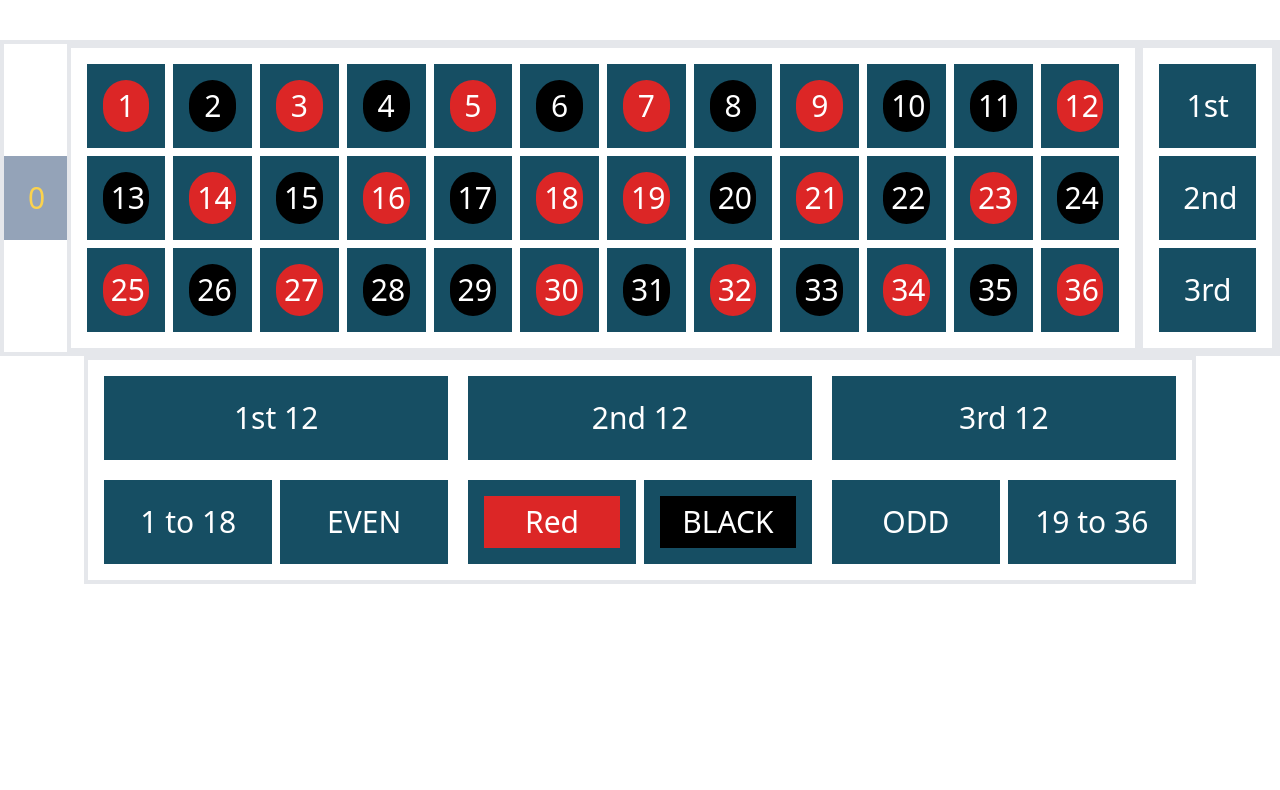
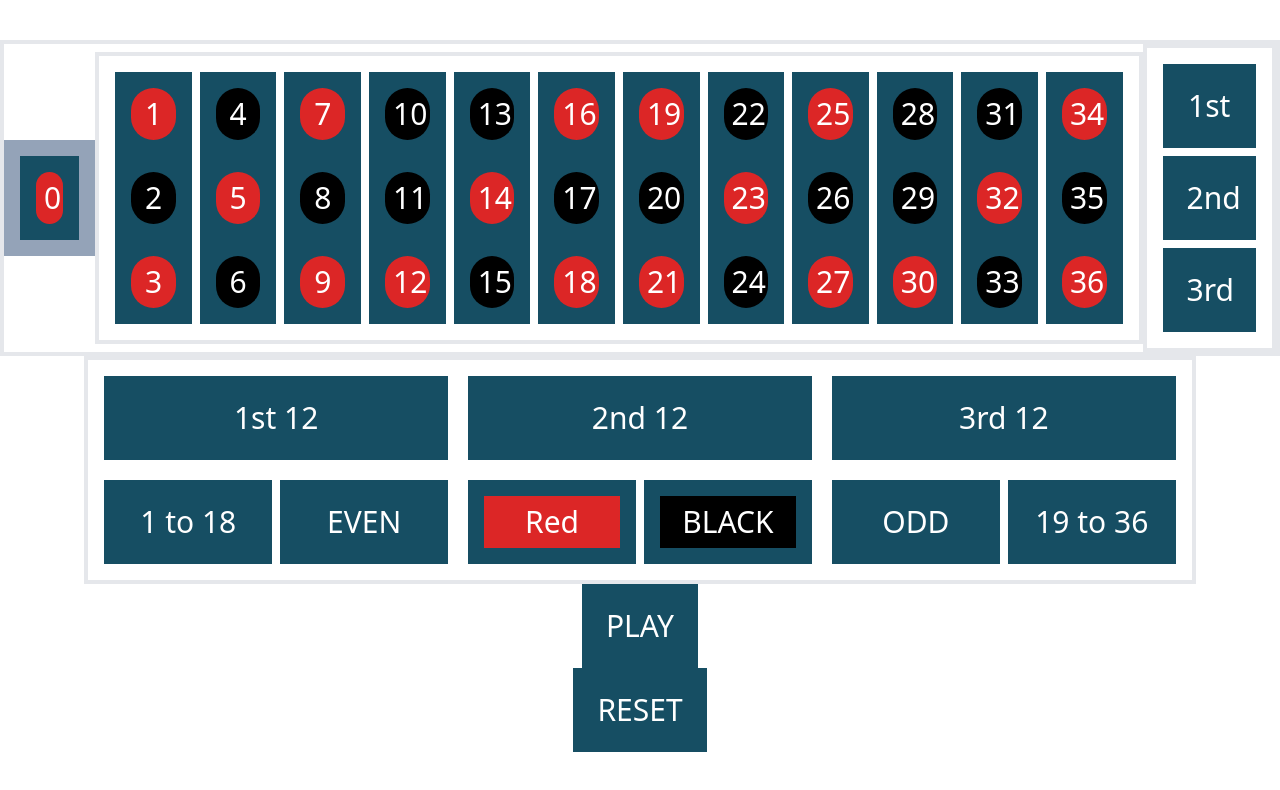
Before and after one commit to asmii123/roulette-with-tailwind, a React (Create React App) app: page / in a window 1280 px wide. Shown: the top 790 px of the page. Built offline with nearby package versions, Linux system fonts and the light colour scheme.

Commit message:
Logical fixes

```diff
--- a/src/components/rouletteButton.jsx
+++ b/src/components/rouletteButton.jsx
@@ -1,26 +1,64 @@
-import React from "react";
+/* eslint-disable react-hooks/exhaustive-deps */
+import React, { useEffect, useState } from "react";
 
+const BLACK_ELEMENTS = [
+    2, 4, 6, 8, 11, 10, 13, 15, 17, 20, 22, 24, 26, 28, 29, 31, 33, 35,
+];
 
-export default function RouletteButton(id,number,color,setColor,selectedStatus){
+export default function RouletteButton({
+    id,
+    selectedPositions,
+    setSelectedPositions,
+}) {
+    const [isSelected, setIsSelected] = useState(false);
+    useEffect(() => {
+        // console.log(selectedPositions)
+        if (selectedPositions.indexOf(id) >= 0) {
+            setIsSelected(true);
+        } else {
+            setIsSelected(false);
+        }
+    }, [selectedPositions]);
 
-    const handleIndividualSelection = () => {
-        selectedStatus=true;
-      };
+    const updateSelectedPosition = (e) => {
+        const _selectedPosition = Number(e.target.id);
+        const _selectedPositions = selectedPositions;
+        const _index = _selectedPositions.indexOf(_selectedPosition);
 
+        if (_index >= 0) {
+            _selectedPositions.splice(_index, 1);
+        } else {
+            _selectedPositions.push(_selectedPosition);
+        }
+        setSelectedPositions(_selectedPositions);
+        setIsSelected(!isSelected);
+        // console.log(_selectedPositions);
+    };
 
-
-
-    return(
-        // <div>
-            <button
-                      className="text-center"
-                      id={id}
-                      onClick={handleIndividualSelection}
-                      color={selectedStatus==true? 'amber-300':'cyan-900'}
-                    >
-                      <h1 className="text-3xl p-2 text-white">{number}</h1>
-                    </button>
-
-        // </div>
-    )
+    return (
+        <div
+            className={
+                isSelected
+                    ? `box-boder  p-4 border-slate-500 bg-cyan-300`
+                    : `box-boder  p-4  border-slate-500 bg-cyan-900`
+            }
+        >
+            <div
+                className={
+                    BLACK_ELEMENTS.includes(id)
+                        ? "rounded-full   text-center bg-black "
+                        : "rounded-full   text-center bg-red-600 "
+                }
+            >
+                <button
+                    id={id}
+                    onClick={updateSelectedPosition}
+                    color={isSelected ? "amber-300" : "cyan-900"}
+                >
+                    <h1 className="text-3xl p-2 text-white">{id}</h1>
+                    {/* {id} */}
+                </button>
+            </div>
+        </div>
+    );
 }
--- a/src/components/rouletteTable.jsx
+++ b/src/components/rouletteTable.jsx
@@ -3,155 +3,122 @@ import { useEffect } from "react";
 
 import RouletteButton from "./rouletteButton";
 
-export default function RouletteTable() {
-  const [selected, setSelected] = React.useState([]);
-  const [color, setColor] = React.useState("cyan-900");
-
-  //   const numbers = [
-  //     1, 2, 3, 4, 5, 6, 7, 8, 9, 10, 11, 12, 13, 14, 15, 16, 17, 18, 19, 20, 21,
-  //     22, 23, 24, 25, 26, 27, 28, 29, 30, 31, 32, 33, 34, 35, 36,
-  //   ];
-
-  const numbers = [
-    { id: 1, num: 1, selectedState: false },
-    { id: 2, num: 2, selectedState: false },
-    { id: 3, num: 3, selectedState: false },
-    { id: 4, num: 4, selectedState: false },
-    { id: 5, num: 5, selectedState: false },
-    { id: 6, num: 6, selectedState: false },
-    { id: 7, num: 7, selectedState: false },
-    { id: 8, num: 8, selectedState: false },
-    { id: 9, num: 9, selectedState: false },
-    { id: 10, num: 10, selectedState: false },
-    { id: 11, num: 11, selectedState: false },
-    { id: 12, num: 12, selectedState: false },
-    { id: 13, num: 13, selectedState: false },
-    { id: 14, num: 14, selectedState: false },
-    { id: 15, num: 15, selectedState: false },
-    { id: 16, num: 16, selectedState: false },
-    { id: 17, num: 17, selectedState: false },
-    { id: 18, num: 18, selectedState: false },
-    { id: 19, num: 19, selectedState: false },
-    { id: 20, num: 20, selectedState: false },
-    { id: 21, num: 21, selectedState: false },
-    { id: 22, num: 22, selectedState: false },
-    { id: 23, num: 23, selectedState: false },
-    { id: 24, num: 24, selectedState: false },
-    { id: 25, num: 25, selectedState: false },
-    { id: 26, num: 26, selectedState: false },
-    { id: 27, num: 27, selectedState: false },
-    { id: 28, num: 28, selectedState: false },
-    { id: 29, num: 29, selectedState: false },
-    { id: 30, num: 30, selectedState: false },
-    { id: 31, num: 31, selectedState: false },
-    { id: 32, num: 32, selectedState: false },
-    { id: 33, num: 33, selectedState: false },
-    { id: 34, num: 34, selectedState: false },
-    { id: 35, num: 35, selectedState: false },
-    { id: 36, num: 36, selectedState: false },
+const BOARD_LENGTH = 12;
+const BOARD_BREADTH = 3;
+const BOARD_ELEMENTS = Array(BOARD_LENGTH)
+    .fill(0)
+    .map((x) => Array(BOARD_BREADTH).fill(0));
+for (let i = 0; i < BOARD_LENGTH; i++) {
+    for (let j = 0; j < BOARD_BREADTH; j++) {
+        BOARD_ELEMENTS[i][j] = i * BOARD_BREADTH + j + 1;
+    }
+}
+const BLACK_ELEMENTS = [
+    2, 4, 6, 8, 11, 10, 13, 15, 17, 20, 22, 24, 26, 28, 29, 31, 33, 35,
 ];
 
-  const endBox = ["1st", "2nd", "3rd"];
+export default function RouletteTable() {
+    const [selectedPositions, setSelectedPositions] = useState([]);
 
-  const red = [
-    1, 3, 5, 7, 9, 12, 14, 16, 18, 19, 21, 23, 25, 27, 30, 32, 34, 36,
-  ];
-
-  const black = [
-    2, 4, 6, 8, 10, 11, 13, 15, 17, 20, 22, 24, 26, 28, 29, 31, 33, 35,
-  ];
-
-
-
-  const handleIndividualSelection = (item) => {
-    console.log("passed item", item);
-    item.selectedState=true;
-
-    if (selected.includes(item.id)) {
-      return setSelected((items) => items.filter((el) => el !== item.id));
-    } else {
-      selected.push(item.num);
-    }
-
-    // toggleColor();
-    toggleIndvColor(item);
+    const play = () => {
+        console.log(selectedPositions);
     };
 
-  const toggleIndvColor = (item) => {
-    console.log(selected, 'hello1312')
-    selected.forEach(element => {
-        setColor('cyan-300')
-
-    });
-  }
-
-  const toggleColor = (item) => {
-    if (color === "cyan-900") {
-      setColor("cyan-300");
-    } else if (color === "cyan-300") {
-      setColor("cyan-900");
-      //   setSelected([]);
-    }
-
-    // if(selected.includes(item))
+    const handleFirstRowElements = () => {
+        const _firstRowElements = Array(12)
+            .fill(0)
+            .map((x, i) => i * 3 + 1);
+        // console.log(_firstRowElements)
+        setSelectedPositions(_firstRowElements);
+    };
+    const handleSecondRowElements = () => {
+        const _secondRowElements = Array(12)
+            .fill(0)
+            .map((x, i) => i * 3 + 2);
+        // console.log(_secondRowElements)
+        setSelectedPositions(_secondRowElements);
+    };
+    const handleThirdRowElements = () => {
+        const _thirdRowElements = Array(12)
+            .fill(0)
+            .map((x, i) => i * 3 + 3);
+        // console.log(_thirdRowElements)
+        setSelectedPositions(_thirdRowElements);
     };
 
-  const handle1st12 = (e) => {
-    let f12 = [1, 2, 3,4, 13,14, 15,16, 25,26, 27,28]
-    setSelected(f12);
-    toggleColor(f12);
+    const handle1st12 = () => {
+        const _firstTwelve = Array(12)
+            .fill(0)
+            .map((x, i) => i + 1);
+        // console.log(_firstTwelve)
+        setSelectedPositions(_firstTwelve);
     };
 
-  const handle2nd12 = (e) => {
-    setSelected([5,6,7,8,17, 18, 19, 20,29, 30, 31, 32,]);
-    toggleColor();
-  };
-  const handle3rd12 = (e) => {
-    setSelected([9,10,11,12,21,22,23,24, 33, 34, 35, 36]);
-    toggleColor();
+    const handle2nd12 = () => {
+        const _secondTwelve = Array(12)
+            .fill(0)
+            .map((x, i) => i + 13);
+        // console.log(_secondTwelve)
+        setSelectedPositions(_secondTwelve);
     };
 
-  const handle1to18 = (e) => {
-    setSelected([
-      1, 2, 3, 4, 5, 6, 7, 8, 9, 10, 11, 12, 13, 14, 15, 16, 17, 18,
-    ]);
-    toggleColor();
-  };
-  const handleEven = (e) => {
-    setSelected([
-      2, 4, 6, 8, 10, 12, 14, 16, 18, 20, 22, 24, 26, 28, 30, 32, 34, 36,
-    ]);
-    toggleColor();
-  };
-  const handleRed = (e) => {
-    setSelected(red);
-    toggleColor();
-  };
-  const handleBlack = (e) => {
-    setSelected(black);
-    toggleColor();
-  };
-  const handleOdd = (e) => {
-    setSelected([
-      1, 3, 5, 7, 9, 11, 13, 15, 17, 19, 21, 23, 25, 27, 29, 31, 33, 35,
-    ]);
-    toggleColor();
-  };
-  const handle19to36 = (e) => {
-    setSelected([
-      19, 20, 21, 22, 23, 24, 25, 26, 27, 28, 29, 30, 31, 32, 33, 34, 35, 36,
-    ]);
-
-    toggleColor();
+    const handle3rd12 = () => {
+        const _thirdTwelve = Array(12)
+            .fill(0)
+            .map((x, i) => i + 25);
+        // console.log(_thirdTwelve)
+        setSelectedPositions(_thirdTwelve);
     };
 
-  useEffect(() => {
+    const handle1to18 = () => {
+        const _1to18 = Array(18)
+            .fill(0)
+            .map((x, i) => i + 1);
+        // console.log(_1to18)
+        setSelectedPositions(_1to18);
+    };
 
-    // selected.push(individualArray.num);
-    console.log("selected arraaaayy", selected);
-    // toggleIndvColor();
-    toggleColor()
-  }, [selected]);
+    const handle19to36 = () => {
+        const _19to36 = Array(18)
+            .fill(0)
+            .map((x, i) => i + 18 + 1);
+        // console.log(_19to36)
+        setSelectedPositions(_19to36);
+    };
+
+    const handleEven = () => {
+        const _even = Array(18)
+            .fill(0)
+            .map((x, i) => i * 2 + 2);
+        // console.log(_even)
+        setSelectedPositions(_even);
+    };
+
+    const handleOdd = () => {
+        const _odd = Array(18)
+            .fill(0)
+            .map((x, i) => i * 2 + 1);
+        // console.log(_odd)
+        setSelectedPositions(_odd);
+    };
+
+    const handleBlack = () => {
+        // console.log(BLACK_ELEMENTS)
+        setSelectedPositions(BLACK_ELEMENTS);
+    };
+
+    const handleRed = () => {
+        const _redPositions = Array(36)
+            .fill(0)
+            .map((x, i) => i + 1)
+            .filter((x) => !BLACK_ELEMENTS.includes(x));
+        console.log(_redPositions);
+        setSelectedPositions(_redPositions);
+    };
+
+    const reset = () => {
+        setSelectedPositions([]);
+    };
 
     return (
         <div className="flex flex-col items-center mt-10">
@@ -160,7 +127,12 @@ export default function RouletteTable() {
                     <div className="grid gap-2 grid-cols-1">
                         <div className="box-content border-slate-500  bg-slate-400 p-4 ">
                             <div>
-                <h1 className="text-3xl p-2 text-amber-300">0</h1>
+                                <RouletteButton
+                                    key={0}
+                                    id={0}
+                                    selectedPositions={selectedPositions}
+                                    setSelectedPositions={setSelectedPositions}
+                                ></RouletteButton>
                             </div>
                         </div>
                     </div>{" "}
@@ -168,37 +140,21 @@ export default function RouletteTable() {
                 <div className=" flex flex-row ">
                     <div className=" box-border h-70  p-4 border-4  ">
                         <div className="grid grid-cols-12 gap-2">
-              {numbers.map((item,i) => (
-                <div
-                  className={
-                    selected.includes(item.num)
-                      ? `box-boder  p-4 border-slate-500 bg-${color}`
-                      : `box-boder  p-4  border-slate-500 bg-cyan-900`
+                            {BOARD_ELEMENTS.map((item, i) => (
+                                <div key={item}>
+                                    {item.map((i) => (
+                                        // <div key={i} className={ "rounded-full   text-center bg-red-600 " } >
+                                        <RouletteButton
+                                            key={i}
+                                            id={i}
+                                            selectedPositions={
+                                                selectedPositions
                                             }
-                >
-                  <div
-                    className={
-                      red.includes(item.num)
-                        ? "rounded-full   text-center bg-red-600 "
-                        : "rounded-full   text-center bg-black "
+                                            setSelectedPositions={
+                                                setSelectedPositions
                                             }
-                  >
-                      {/* <RouletteButton
-                      id={i+1}
-                      number={item.num}
-                      selectedStatus={item.selectedState}
-                      color={color}
-                      setColor={color}
-                      /> */}
-                    <button
-                      className="text-center"
-                      key={item.id}
-                      onClick={() => handleIndividualSelection(item)}
-                    >
-                      <h1 className="text-3xl p-2 text-white">{item.num}</h1>
-                    </button>
-
-                  </div>
+                                        ></RouletteButton>
+                                    ))}
                                 </div>
                             ))}
                         </div>
@@ -207,13 +163,33 @@ export default function RouletteTable() {
                 <div className=" flex flex-row ">
                     <div className=" box-border h-70  p-4 border-4  ">
                         <div className="grid gap-2 grid-cols-1">
-              {endBox.map((item) => (
+                            <div className="box-boder  text-center p-4 border-slate-500 bg-cyan-900 ">
+                                <button onClick={handleFirstRowElements}>
+                                    <div>
+                                        <h1 className="text-3xl  p-2 text-white">
+                                            1st
+                                        </h1>
+                                    </div>
+                                </button>
+                            </div>
+                            <div className="box-boder  text-center p-4 border-slate-500 bg-cyan-900 ">
+                                <button onClick={handleSecondRowElements}>
+                                    <div>
+                                        <h1 className="text-3xl  p-2 text-white">
+                                            2nd
+                                        </h1>
+                                    </div>
+                                </button>
+                            </div>
                             <div className="box-boder  text-center p-4 border-slate-500 bg-cyan-900 ">
                                 <div>
-                    <h1 className="text-3xl  p-2 text-white">{item}</h1>
+                                    <button onClick={handleThirdRowElements}>
+                                        <h1 className="text-3xl  p-2 text-white">
+                                            3rd
+                                        </h1>
+                                    </button>
                                 </div>
                             </div>
-              ))}
                         </div>
                     </div>{" "}
                 </div>
@@ -223,29 +199,43 @@ export default function RouletteTable() {
                     <div className="grid gap-5 grid-cols-3 ">
                         <button onClick={handle1st12}>
                             <div className="box-boder  p-4 border-slate-500 bg-cyan-900 text-center ">
-                <h1 className="text-3xl p-2 text-white ">1st 12 </h1>{" "}
+                                <h1 className="text-3xl p-2 text-white ">
+                                    1st 12{" "}
+                                </h1>{" "}
                             </div>
                         </button>
 
                         <button onClick={handle2nd12}>
                             <div className="box-boder  p-4 border-slate-500 bg-cyan-900  text-center ">
-                <h1 className="text-3xl p-2 text-white"> 2nd 12 </h1>{" "}
+                                <h1 className="text-3xl p-2 text-white">
+                                    {" "}
+                                    2nd 12{" "}
+                                </h1>{" "}
                             </div>
                         </button>
                         <button onClick={handle3rd12}>
                             <div className="box-boder  p-4 border-slate-500 bg-cyan-900  text-center ">
-                <h1 className="text-3xl p-2 text-white"> 3rd 12 </h1>{" "}
+                                <h1 className="text-3xl p-2 text-white">
+                                    {" "}
+                                    3rd 12{" "}
+                                </h1>{" "}
                             </div>
                         </button>
                         <div className="grid  grid-cols-2 gap-2">
                             <button onClick={handle1to18}>
                                 <div className="box-boder  p-4 border-slate-500 bg-cyan-900  text-center  ">
-                  <h1 className="text-3xl p-2 text-white"> 1 to 18 </h1>{" "}
+                                    <h1 className="text-3xl p-2 text-white">
+                                        {" "}
+                                        1 to 18{" "}
+                                    </h1>{" "}
                                 </div>
                             </button>
                             <button onClick={handleEven}>
                                 <div className="box-boder  p-4 border-slate-500 bg-cyan-900  text-center ">
-                  <h1 className="text-3xl p-2 text-white"> EVEN </h1>{" "}
+                                    <h1 className="text-3xl p-2 text-white">
+                                        {" "}
+                                        EVEN{" "}
+                                    </h1>{" "}
                                 </div>
                             </button>
                         </div>
@@ -253,14 +243,19 @@ export default function RouletteTable() {
                             <button onClick={handleRed}>
                                 <div className="box-boder  p-4 border-slate-500 bg-cyan-900  text-center ">
                                     <div className="box-border bg-red-600 ">
-                    <h1 className="text-3xl p-2 text-white">Red </h1>{" "}
+                                        <h1 className="text-3xl p-2 text-white">
+                                            Red{" "}
+                                        </h1>{" "}
                                     </div>
                                 </div>
                             </button>
                             <button onClick={handleBlack}>
                                 <div className="box-boder  p-4 border-slate-500 bg-cyan-900  text-center ">
                                     <div className="box-border  bg-black ">
-                    <h1 className="text-3xl p-2 text-white"> BLACK </h1>
+                                        <h1 className="text-3xl p-2 text-white">
+                                            {" "}
+                                            BLACK{" "}
+                                        </h1>
                                     </div>
                                 </div>
                             </button>
@@ -268,19 +263,34 @@ export default function RouletteTable() {
                         <div className="grid  grid-cols-2 gap-2">
                             <button onClick={handleOdd}>
                                 <div className="box-boder  p-4 border-slate-500 bg-cyan-900  text-center ">
-                  <h1 className="text-3xl p-2 text-white"> ODD</h1>{" "}
+                                    <h1 className="text-3xl p-2 text-white">
+                                        {" "}
+                                        ODD
+                                    </h1>{" "}
                                 </div>
                             </button>
                             <button onClick={handle19to36}>
                                 <div className="box-boder  p-4 border-slate-500 bg-cyan-900  text-center ">
-                  <h1 className="text-3xl p-2 text-white"> 19 to 36</h1>{" "}
+                                    <h1 className="text-3xl p-2 text-white">
+                                        {" "}
+                                        19 to 36
+                                    </h1>{" "}
                                 </div>
                             </button>
                         </div>
                     </div>
                 </div>{" "}
             </div>
-
+            <button onClick={play}>
+                <div className="box-boder  p-4 border-slate-500 bg-cyan-900  text-center ">
+                    <h1 className="text-3xl p-2 text-white">PLAY</h1>{" "}
+                </div>
+            </button>
+            <button onClick={reset}>
+                <div className="box-boder  p-4 border-slate-500 bg-cyan-900  text-center ">
+                    <h1 className="text-3xl p-2 text-white">RESET</h1>{" "}
+                </div>
+            </button>
         </div>
     );
 }
```
Lines whose indentation alone changed are shown as unchanged.
